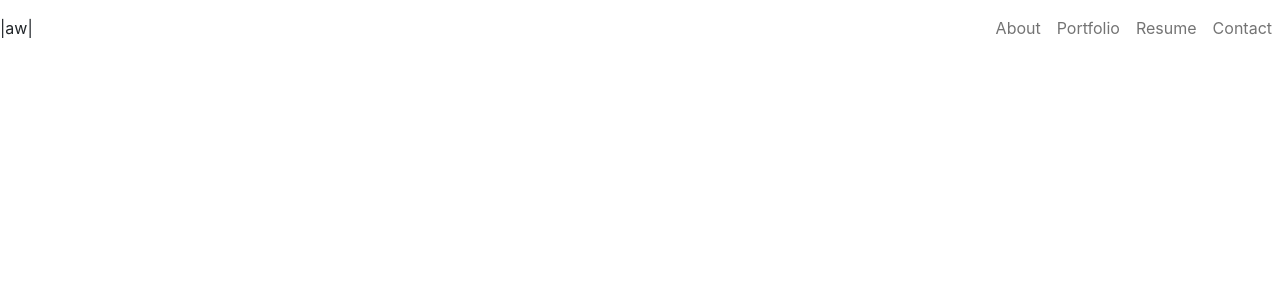
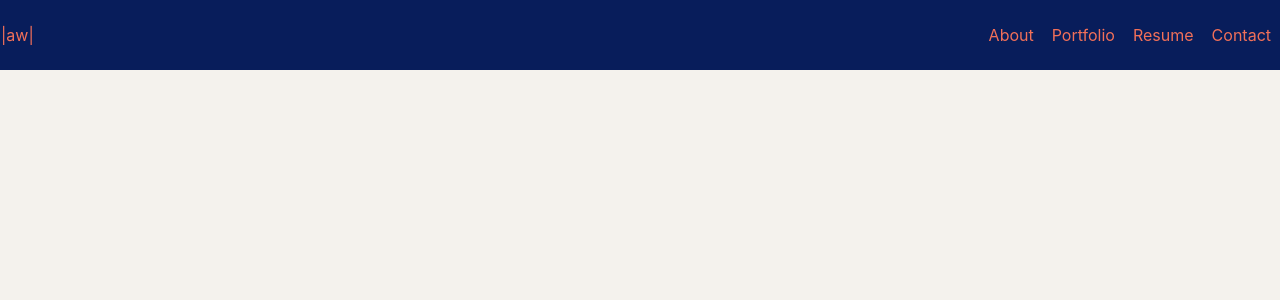
Before and after one commit to AmyWilford/aw-developer-portfolio, a React (Create React App) app: page / in a window 1280 px wide. Shown: the top 300 px of the page. Built offline with nearby package versions, Linux system fonts and the light colour scheme.

Commit message:
added navbar styles

```diff
--- a/src/components/Nav.js
+++ b/src/components/Nav.js
@@ -1,8 +1,8 @@
 import React from "react";
-
+import "./styles/Nav.css";
 export default function Nav({ currentPage, handlePageChange }) {
   return (
-    <nav className="navbar navbar-expand-md d-flex justify-content-between align-items-center">
+    <nav className="navbar header navbar-expand-md d-flex justify-content-between align-items-center">
       <div>
         <a
           href="#home"
--- /dev/null
+++ b/src/components/styles/Nav.css
@@ -0,0 +1,24 @@
+.header {
+    height: 70px;
+    background-color: #081D5B;
+    color: #F27059;
+}
+
+
+.nav-link {
+    color: #F27059;
+    border: 1px solid #081D5B;
+
+}
+
+.nav-link:hover {
+    color: #F27059;
+    border: 1px solid #F27059;
+
+}
+.nav-link:visited {
+    color: #F27059;
+}
+.navbar-nav .nav-link.active, .navbar-nav .show>.nav-link{
+    color: #F4F2ED;
+}
--- a/src/index.css
+++ b/src/index.css
@@ -5,6 +5,7 @@ body {
     sans-serif;
   -webkit-font-smoothing: antialiased;
   -moz-osx-font-smoothing: grayscale;
+  background-color: #F4F2ED;
 }
 
 code {
```
Also changed, not shown: src/components/Header.js (+6 -2 lines).
